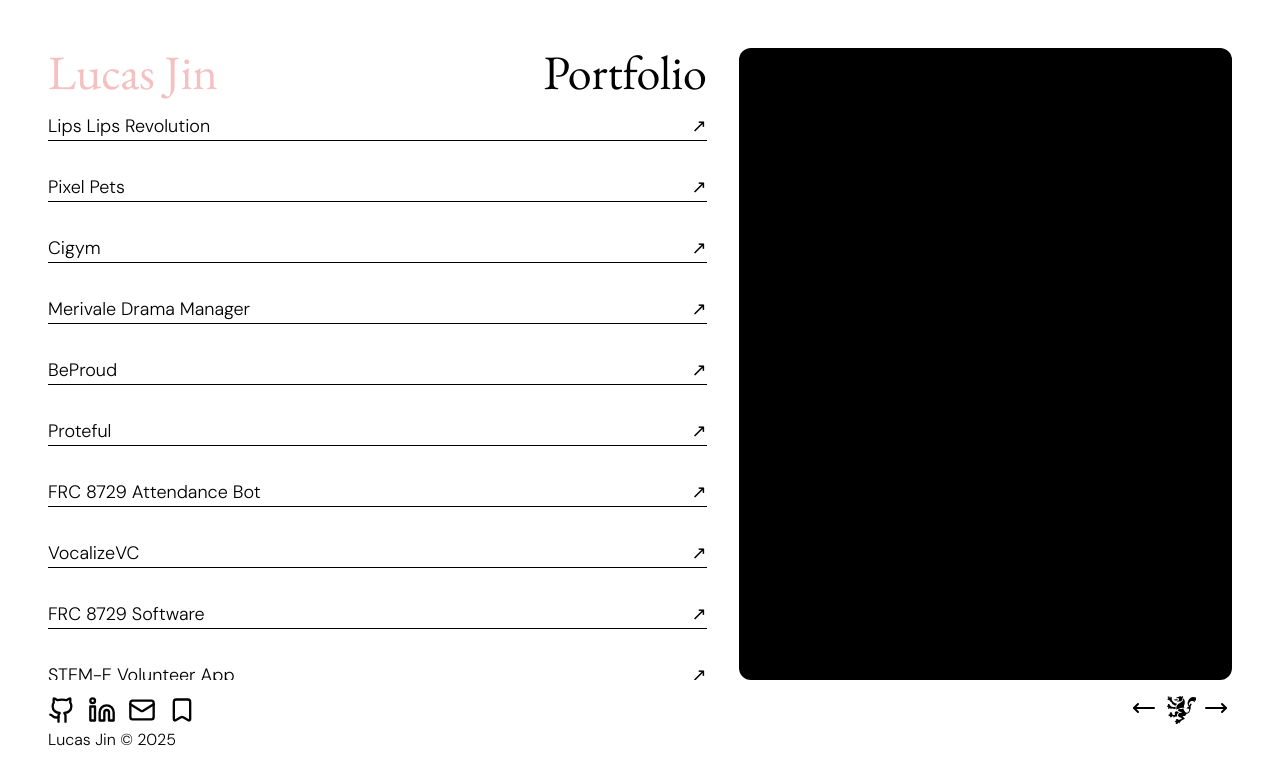
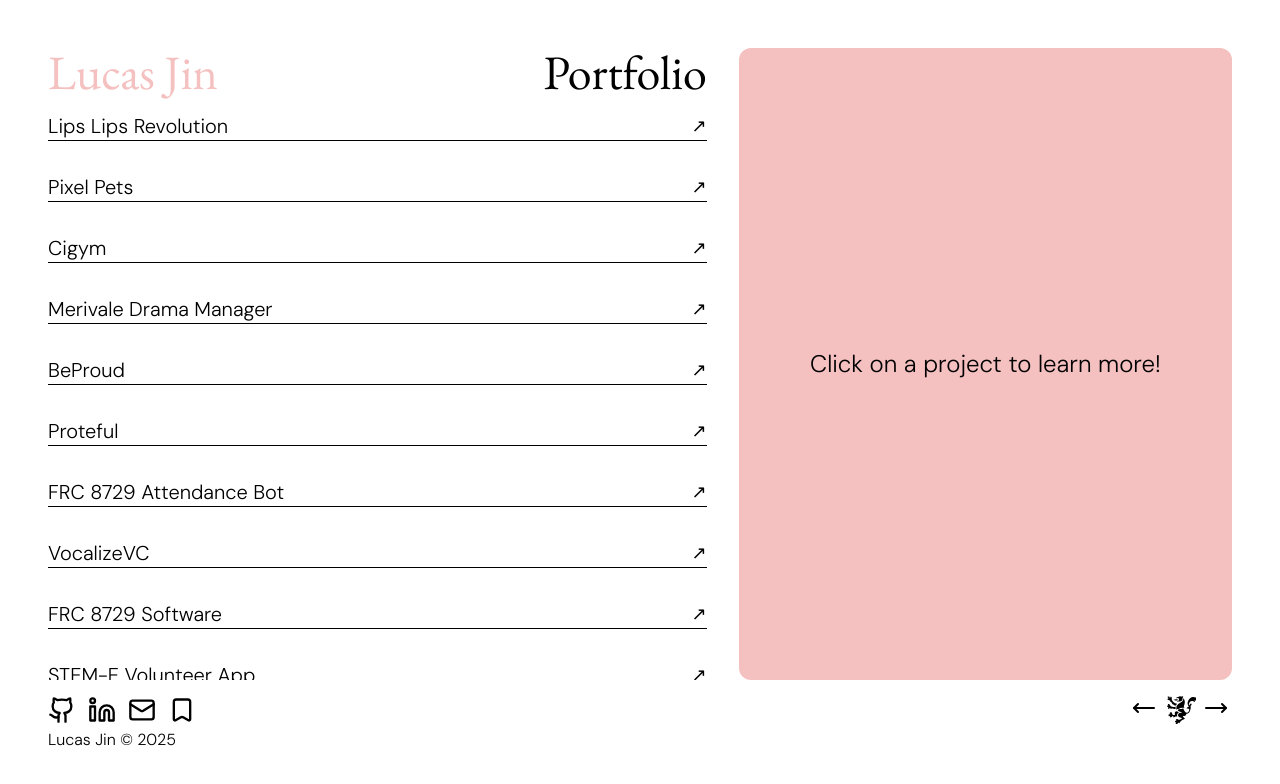
Before and after one commit to LucasHJin/portfolio-v2, a Next.js app: page /portfolio in a window 1280 px wide. Shown: the top 784 px of the page. Built offline with nearby package versions, Linux system fonts and the light colour scheme.

Commit message:
feat: screen if no project selected

```diff
--- a/src/components/PortfolioCard.tsx
+++ b/src/components/PortfolioCard.tsx
@@ -1,7 +1,17 @@
 import { ProjectDataType } from "./PortfolioItem";
 
-export default function PortfolioCard({ project }: { project: ProjectDataType | null }) {
-  return (
-    <div className="bg-black h-full w-5/12 rounded-xl"></div>
-  );
+export default function PortfolioCard({
+  project,
+}: {
+  project: ProjectDataType | null;
+}) {
+  if (!project) {
+    return (
+      <div className="bg-highlight h-full w-5/12 rounded-xl text-foreground flex items-center justify-center text-2xl">
+        Click on a project to learn more!
+      </div>
+    );
+  }
+
+  return <div className="bg-black h-full w-5/12 rounded-xl"></div>;
 }
--- a/src/components/PortfolioItem.tsx
+++ b/src/components/PortfolioItem.tsx
@@ -25,8 +25,11 @@ export default function PortfolioItem({
   const linkToUse = project.links.livesite || project.links.github;
 
   return (
-    <div onClick={() => onSelect(project)} className="flex justify-between">
-      <p className="text-lg cursor-pointer hover:text-highlight transition-colors duration-300">
+    <div className="flex justify-between">
+      <p
+        onClick={() => onSelect(project)}
+        className="text-xl cursor-pointer hover:text-highlight transition-colors duration-300"
+      >
         {project.title}
       </p>
       <a
```
